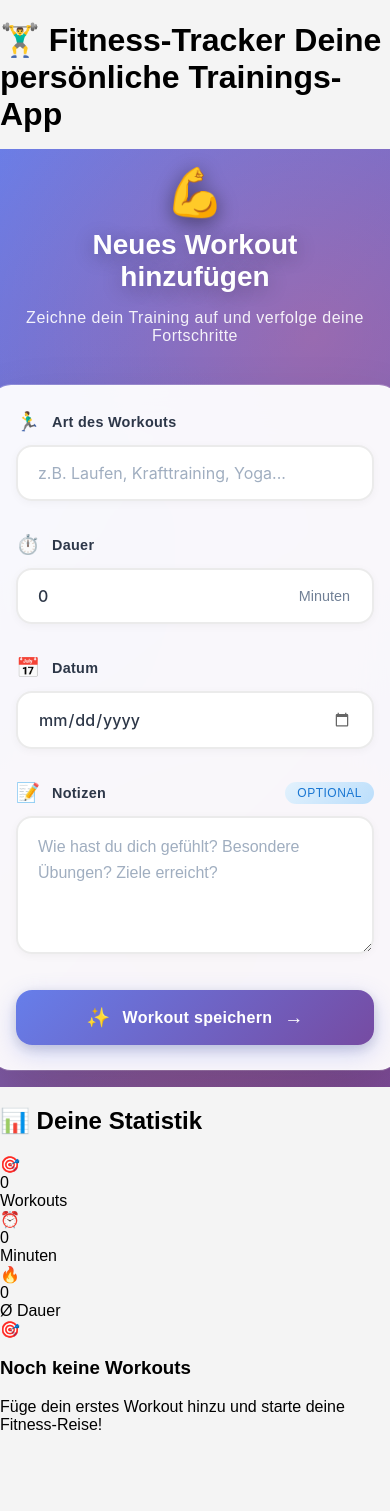
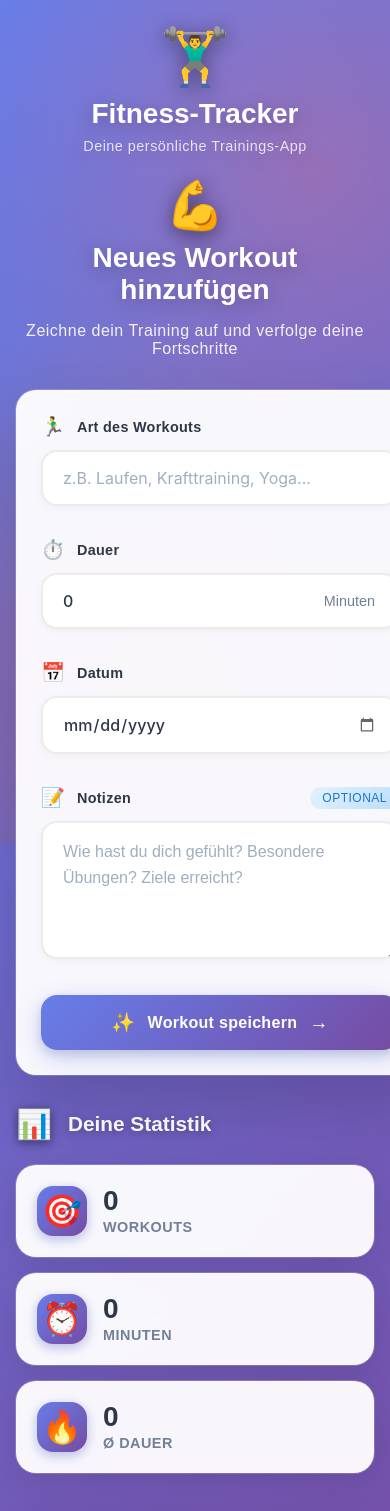
Before and after one commit to MortezaChinahkash/fitness-tracker, a Vue app: page / in a window 390 px wide. Shown: the top 1511 px of the page. Before the commit the page ends 1450 px from the top, so only its background shows below. Built offline with nearby package versions, Linux system fonts and the light colour scheme.

Commit message:
feat: update AddWorkout form styling for improved layout and responsiveness

```diff
--- a/src/App.vue
+++ b/src/App.vue
@@ -154,51 +154,431 @@ function formatDate(dateString: string): string {
 
 
 <style scoped>
-body {
-  background: #181818;
-  color: #f8f8f8;
-  font-family: sans-serif;
+/* Globale Container-Styles */
+.app-container {
+  min-height: 100vh;
+  background: linear-gradient(135deg, #667eea 0%, #764ba2 100%);
+  position: relative;
+  overflow-x: hidden;
 }
-h1 {
+
+.app-container::before {
+  content: '';
+  position: fixed;
+  top: 0;
+  left: 0;
+  right: 0;
+  bottom: 0;
+  background:
+    radial-gradient(circle at 20% 50%, rgba(120, 119, 198, 0.3) 0%, transparent 50%),
+    radial-gradient(circle at 80% 20%, rgba(255, 106, 106, 0.3) 0%, transparent 50%),
+    radial-gradient(circle at 40% 80%, rgba(238, 90, 36, 0.3) 0%, transparent 50%);
+  pointer-events: none;
+  z-index: 1;
+}
+
+/* Header */
+.app-header {
+  position: relative;
+  z-index: 10;
+  text-align: center;
+  padding: 2rem 2rem 1rem;
+}
+
+.app-title {
+  font-size: 2.5rem;
+  font-weight: 800;
+  color: white;
+  margin: 0;
+  text-shadow: 0 4px 20px rgba(0, 0, 0, 0.3);
+  display: flex;
+  flex-direction: column;
+  align-items: center;
+  gap: 0.5rem;
+}
+
+.app-icon {
+  font-size: 3.5rem;
+  filter: drop-shadow(0 4px 10px rgba(0, 0, 0, 0.2));
+}
+
+.app-subtitle {
+  font-size: 1rem;
+  font-weight: 300;
+  color: rgba(255, 255, 255, 0.8);
+  letter-spacing: 0.5px;
+}
+
+/* Main Content */
+.app-main {
+  position: relative;
+  z-index: 10;
+}
+
+.content-section {
+  max-width: 1200px;
+  margin: 0 auto;
+  padding: 2rem;
+  display: grid;
+  gap: 2rem;
+}
+
+/* Section Titles */
+.section-title {
+  display: flex;
+  align-items: center;
+  gap: 1rem;
+  font-size: 1.5rem;
+  font-weight: 700;
+  color: white;
+  margin: 0 0 1.5rem 0;
+  text-shadow: 0 2px 10px rgba(0, 0, 0, 0.3);
+}
+
+.section-icon {
+  font-size: 1.8rem;
+  filter: drop-shadow(0 2px 5px rgba(0, 0, 0, 0.2));
+}
+
+/* Statistik Cards */
+.stats-container {
   margin-bottom: 1rem;
 }
-form {
+
+.stats-grid {
+  display: grid;
+  grid-template-columns: repeat(auto-fit, minmax(200px, 1fr));
+  gap: 1.5rem;
+}
+
+.stat-card {
+  background: rgba(255, 255, 255, 0.95);
+  backdrop-filter: blur(20px);
+  border-radius: 20px;
+  padding: 1.5rem;
   display: flex;
-  flex-direction: column;
+  align-items: center;
+  gap: 1rem;
+  box-shadow:
+    0 8px 32px rgba(0, 0, 0, 0.1),
+    0 0 0 1px rgba(255, 255, 255, 0.2);
+  border: 1px solid rgba(255, 255, 255, 0.3);
+  transition: all 0.3s cubic-bezier(0.4, 0, 0.2, 1);
+  animation: slideInUp 0.6s cubic-bezier(0.4, 0, 0.2, 1) calc(0.1s * var(--delay, 0)) both;
+}
+
+.stat-card:nth-child(1) { --delay: 1; }
+.stat-card:nth-child(2) { --delay: 2; }
+.stat-card:nth-child(3) { --delay: 3; }
+
+.stat-card:hover {
+  transform: translateY(-4px);
+  box-shadow:
+    0 12px 40px rgba(0, 0, 0, 0.15),
+    0 0 0 1px rgba(255, 255, 255, 0.3);
+}
+
+.stat-icon {
+  font-size: 2.5rem;
+  width: 60px;
+  height: 60px;
+  display: flex;
+  align-items: center;
+  justify-content: center;
+  background: linear-gradient(135deg, #667eea, #764ba2);
+  border-radius: 16px;
+  box-shadow: 0 4px 12px rgba(102, 126, 234, 0.3);
+  filter: drop-shadow(0 2px 5px rgba(0, 0, 0, 0.1));
+}
+
+.stat-content {
+  flex: 1;
+}
+
+.stat-number {
+  font-size: 2rem;
+  font-weight: 800;
+  color: #2d3748;
+  line-height: 1;
+  margin-bottom: 0.25rem;
+}
+
+.stat-label {
+  font-size: 0.9rem;
+  font-weight: 600;
+  color: #718096;
+  text-transform: uppercase;
+  letter-spacing: 0.5px;
+}
+
+/* Workouts Container */
+.workouts-container {
+  margin-top: 1rem;
+}
+
+.workouts-list {
+  display: grid;
+  gap: 1.5rem;
+}
+
+.workout-card {
+  background: rgba(255, 255, 255, 0.95);
+  backdrop-filter: blur(20px);
+  border-radius: 20px;
+  padding: 1.5rem;
+  box-shadow:
+    0 8px 32px rgba(0, 0, 0, 0.1),
+    0 0 0 1px rgba(255, 255, 255, 0.2);
+  border: 1px solid rgba(255, 255, 255, 0.3);
+  transition: all 0.3s cubic-bezier(0.4, 0, 0.2, 1);
+  animation: slideInLeft 0.6s cubic-bezier(0.4, 0, 0.2, 1) calc(0.1s * var(--index, 0)) both;
+}
+
+.workout-card:hover {
+  transform: translateY(-2px);
+  box-shadow:
+    0 12px 40px rgba(0, 0, 0, 0.15),
+    0 0 0 1px rgba(255, 255, 255, 0.3);
+}
+
+.workout-header {
+  display: flex;
+  justify-content: space-between;
+  align-items: center;
+  margin-bottom: 1rem;
+}
+
+.workout-type {
+  display: flex;
+  align-items: center;
+  gap: 1rem;
+}
+
+.workout-emoji {
+  font-size: 2rem;
+  width: 50px;
+  height: 50px;
+  display: flex;
+  align-items: center;
+  justify-content: center;
+  background: linear-gradient(135deg, #e3f2fd, #bbdefb);
+  border-radius: 14px;
+  filter: drop-shadow(0 2px 5px rgba(0, 0, 0, 0.1));
+}
+
+.workout-type h3 {
+  margin: 0;
+  font-size: 1.2rem;
+  font-weight: 700;
+  color: #2d3748;
+  text-transform: capitalize;
+}
+
+.delete-button {
+  background: linear-gradient(135deg, #ff6b6b, #ee5a24);
+  border: none;
+  border-radius: 12px;
+  width: 44px;
+  height: 44px;
+  display: flex;
+  align-items: center;
+  justify-content: center;
+  cursor: pointer;
+  transition: all 0.3s ease;
+  box-shadow: 0 4px 12px rgba(255, 107, 107, 0.3);
+}
+
+.delete-button:hover {
+  transform: translateY(-2px);
+  box-shadow: 0 6px 16px rgba(255, 107, 107, 0.4);
+  background: linear-gradient(135deg, #ee5a24, #ff6b6b);
+}
+
+.delete-button span {
+  font-size: 1.2rem;
+  filter: drop-shadow(0 1px 2px rgba(0, 0, 0, 0.2));
+}
+
+.workout-details {
+  display: flex;
+  gap: 2rem;
+  margin-bottom: 1rem;
+}
+
+.workout-info {
+  display: flex;
+  align-items: center;
   gap: 0.5rem;
-  margin-bottom: 2rem;
-  background: #222;
+  font-weight: 500;
+  color: #4a5568;
+}
+
+.info-icon {
+  font-size: 1rem;
+  opacity: 0.7;
+}
+
+.workout-notes {
+  display: flex;
+  gap: 0.75rem;
+  align-items: flex-start;
+  background: rgba(102, 126, 234, 0.05);
   padding: 1rem;
-  border-radius: 8px;
+  border-radius: 12px;
+  border-left: 4px solid #667eea;
 }
-input, textarea {
-  padding: 0.5rem;
-  border: none;
-  border-radius: 4px;
+
+.notes-icon {
+  font-size: 1.1rem;
+  margin-top: 0.1rem;
+  opacity: 0.7;
 }
-.stats {
-  margin-bottom: 2rem;
-  background: #333;
-  padding: 1rem;
-  border-radius: 8px;
+
+.workout-notes p {
+  margin: 0;
+  color: #4a5568;
+  line-height: 1.5;
+  font-style: italic;
 }
-button {
-  padding: 0.5rem 1rem;
-  border: none;
-  background: #51d6a9;
-  color: #181818;
-  font-weight: bold;
-  border-radius: 4px;
-  cursor: pointer;
+
+/* Empty State */
+.empty-state {
+  text-align: center;
+  padding: 3rem 2rem;
+  background: rgba(255, 255, 255, 0.95);
+  backdrop-filter: blur(20px);
+  border-radius: 20px;
+  box-shadow:
+    0 8px 32px rgba(0, 0, 0, 0.1),
+    0 0 0 1px rgba(255, 255, 255, 0.2);
+  border: 1px solid rgba(255, 255, 255, 0.3);
+  animation: fadeIn 0.8s ease-out;
 }
-ul {
-  list-style: none;
-  padding: 0;
+
+.empty-icon {
+  font-size: 4rem;
+  margin-bottom: 1rem;
+  filter: drop-shadow(0 4px 8px rgba(0, 0, 0, 0.1));
 }
-li {
-  margin-bottom: 1rem;
-  background: #222;
-  padding: 1rem;
-  border-radius: 8px;
+
+.empty-state h3 {
+  margin: 0 0 0.5rem 0;
+  font-size: 1.5rem;
+  font-weight: 700;
+  color: #2d3748;
+}
+
+.empty-state p {
+  margin: 0;
+  color: #718096;
+  font-size: 1rem;
+  line-height: 1.5;
+}
+
+/* Responsive Design */
+@media (max-width: 768px) {
+  .app-title {
+    font-size: 2rem;
+  }
+
+  .app-subtitle {
+    font-size: 0.9rem;
+  }
+
+  .content-section {
+    padding: 1rem;
+    gap: 1.5rem;
+  }
+
+  .stats-grid {
+    grid-template-columns: 1fr;
+    gap: 1rem;
+  }
+
+  .workout-details {
+    flex-direction: column;
+    gap: 0.75rem;
+  }
+
+  .section-title {
+    font-size: 1.3rem;
+  }
+}
+
+@media (max-width: 480px) {
+  .app-header {
+    padding: 1.5rem 1rem 0.5rem;
+  }
+
+  .app-title {
+    font-size: 1.75rem;
+  }
+
+  .stat-card {
+    padding: 1.25rem;
+  }
+
+  .stat-icon {
+    width: 50px;
+    height: 50px;
+    font-size: 2rem;
+  }
+
+  .stat-number {
+    font-size: 1.75rem;
+  }
+
+  .workout-card {
+    padding: 1.25rem;
+  }
+}
+
+/* Animationen */
+@keyframes slideInUp {
+  from {
+    opacity: 0;
+    transform: translateY(30px);
+  }
+  to {
+    opacity: 1;
+    transform: translateY(0);
+  }
+}
+
+@keyframes slideInLeft {
+  from {
+    opacity: 0;
+    transform: translateX(-30px);
+  }
+  to {
+    opacity: 1;
+    transform: translateX(0);
+  }
+}
+
+@keyframes fadeIn {
+  from {
+    opacity: 0;
+  }
+  to {
+    opacity: 1;
+  }
+}
+
+/* Fokus-Indikatoren für Barrierefreiheit */
+.delete-button:focus-visible {
+  outline: 2px solid #667eea;
+  outline-offset: 2px;
+}
+
+/* Hover-Effekte für Desktop */
+@media (hover: hover) {
+  .stat-card:hover .stat-icon {
+    transform: scale(1.05);
+  }
+
+  .workout-card:hover .workout-emoji {
+    transform: scale(1.1);
+  }
 }
 </style>
--- a/src/components/AddWorkout.vue
+++ b/src/components/AddWorkout.vue
@@ -110,34 +110,17 @@ function addWorkout() {
 
 <style scoped>
 .workout-form-container {
-  background: linear-gradient(135deg, #667eea 0%, #764ba2 100%);
-  min-height: 100vh;
+  max-width: 600px;
+  margin: 0 auto;
   padding: 2rem;
-  display: flex;
-  flex-direction: column;
-  align-items: center;
-  justify-content: center;
   position: relative;
-  overflow: hidden;
 }
 
-.workout-form-container::before {
-  content: '';
-  position: absolute;
-  top: 0;
-  left: 0;
-  right: 0;
-  bottom: 0;
-  background:
-    radial-gradient(circle at 20% 50%, rgba(120, 119, 198, 0.3) 0%, transparent 50%),
-    radial-gradient(circle at 80% 20%, rgba(255, 106, 106, 0.3) 0%, transparent 50%),
-    radial-gradient(circle at 40% 80%, rgba(238, 90, 36, 0.3) 0%, transparent 50%);
-  pointer-events: none;
-}
+/* Entferne die Hintergrund-Overlays */
 
 .form-header {
   text-align: center;
-  margin-bottom: 2.5rem;
+  margin-bottom: 2rem;
   z-index: 10;
   position: relative;
 }
```
